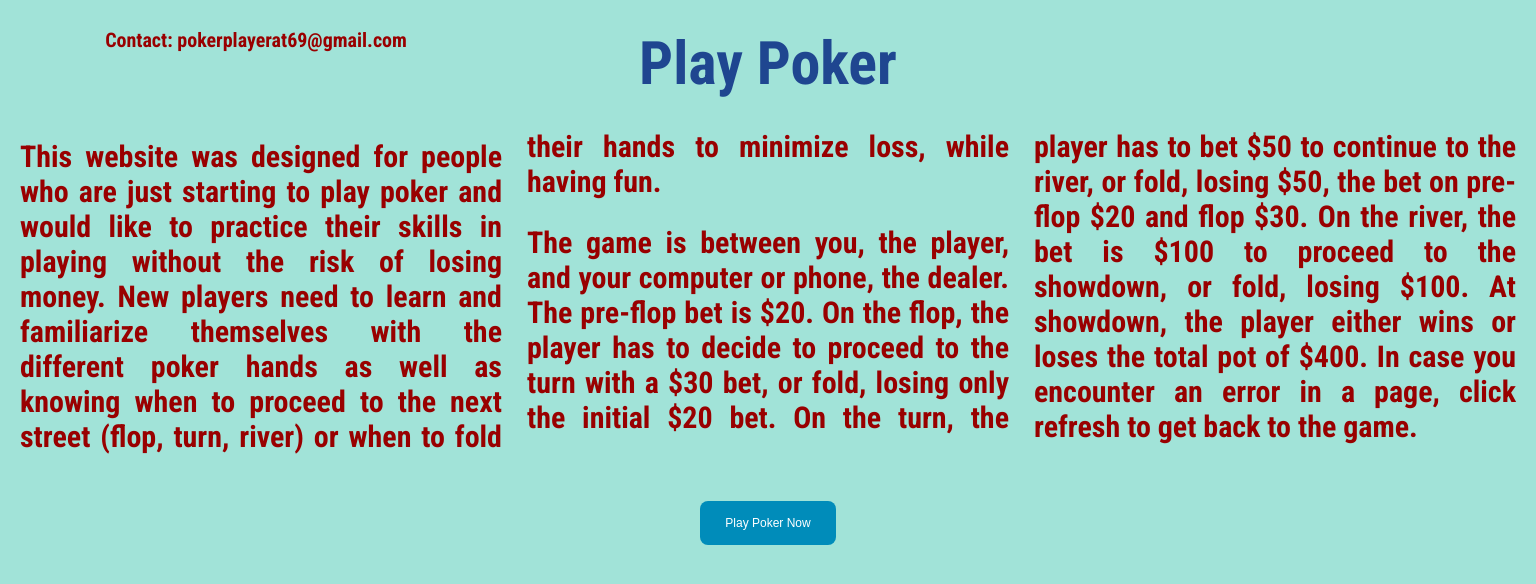
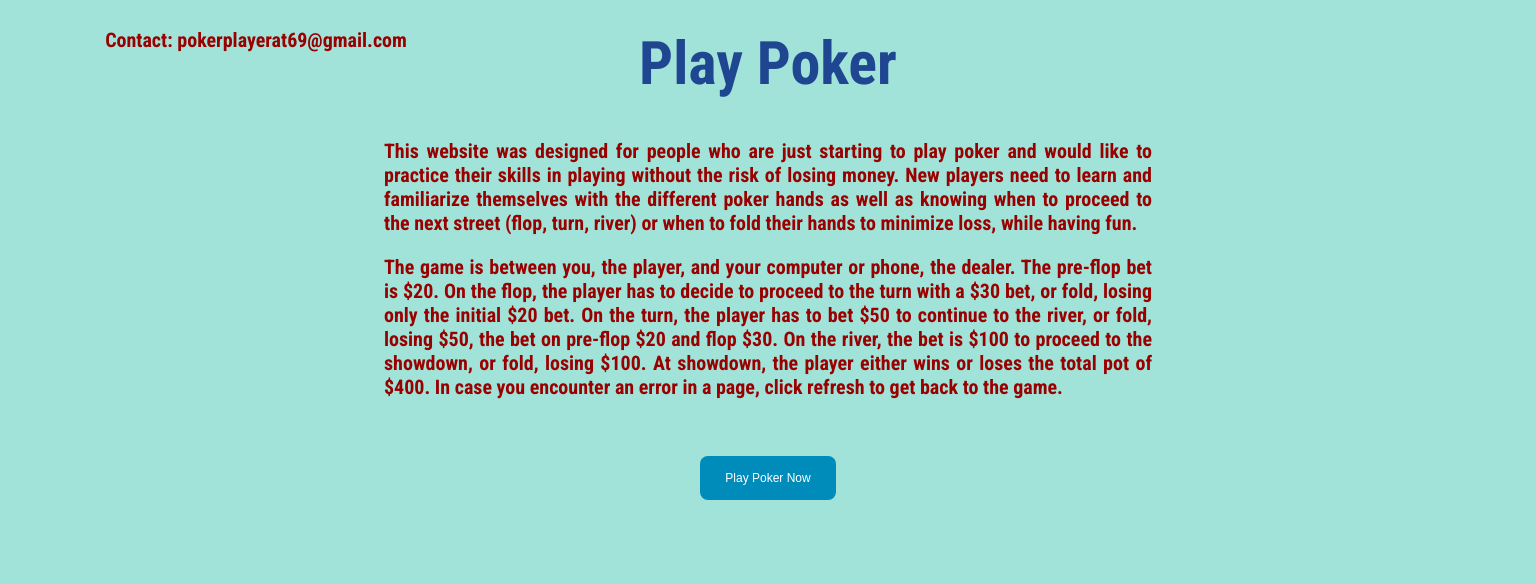
Before and after one commit to OrlyS112561/pokergameweb, a Flask app: page / in a window 1536 px wide. Shown: the top 584 px of the page. Run offline with Flask 2, Linux system fonts and the light colour scheme.

Commit message:
revised css for mobile responsive

```diff
--- a/static/styles.css
+++ b/static/styles.css
@@ -138,7 +138,7 @@ h3 {
 }
 
 
-@media only screen and (min-width: 1000px) {
+@media only screen and (min-width: 1400px) {
 
 h1 {
     font-size: 60px;
@@ -146,7 +146,7 @@ h1 {
 }
 
 h2 {
-    font-size: 30px;
+    font-size: 35px;
     margin: 10px;
 }
 
@@ -175,5 +175,12 @@ h3 {
     display: block;
 }
 
+.label2 {
+    font-family: 'Roboto Condensed' , sans-serif;
+    column-width: 1200px;
+    width: 100%;
+    text-align: justify;
+    padding: 0px;
+}
 
 }
--- a/templates/about.html
+++ b/templates/about.html
@@ -24,16 +24,18 @@
         </div>
     </div>
     <div class="row">
+        <div class="label">
+
+        </div>
         <div class="label2">
-            <h2>
+            <h3>
                 This website was designed for people who are just starting to play poker and would like to practice their
                 skills in playing without the risk of losing money.
                 New players need to learn and familiarize themselves with the different poker hands as well as
                 knowing when to proceed to the next street (flop, turn, river) or when to fold their hands to minimize
                 loss, while having fun.
-            </h2>
-            <br>
-            <h2>The game is between you, the player, and your computer or phone, the dealer.
+            </h3>
+            <h3>The game is between you, the player, and your computer or phone, the dealer.
                 The pre-flop bet is $20.  On the flop, the player has to decide to
                 proceed to the turn with a $30 bet, or fold, losing only the initial $20 bet.
                 On the turn, the player has to bet $50 to continue to the river, or fold,
@@ -41,7 +43,10 @@
                 $100 to proceed to the showdown, or fold, losing $100.  At showdown, the player
                 either wins or loses the total pot of $400. In case you encounter an error in a page,
                 click refresh to get back to the game.
-            </h2>
+            </h3>
+        </div>
+        <div class="label">
+
         </div>
     </div>
     <br>
```
